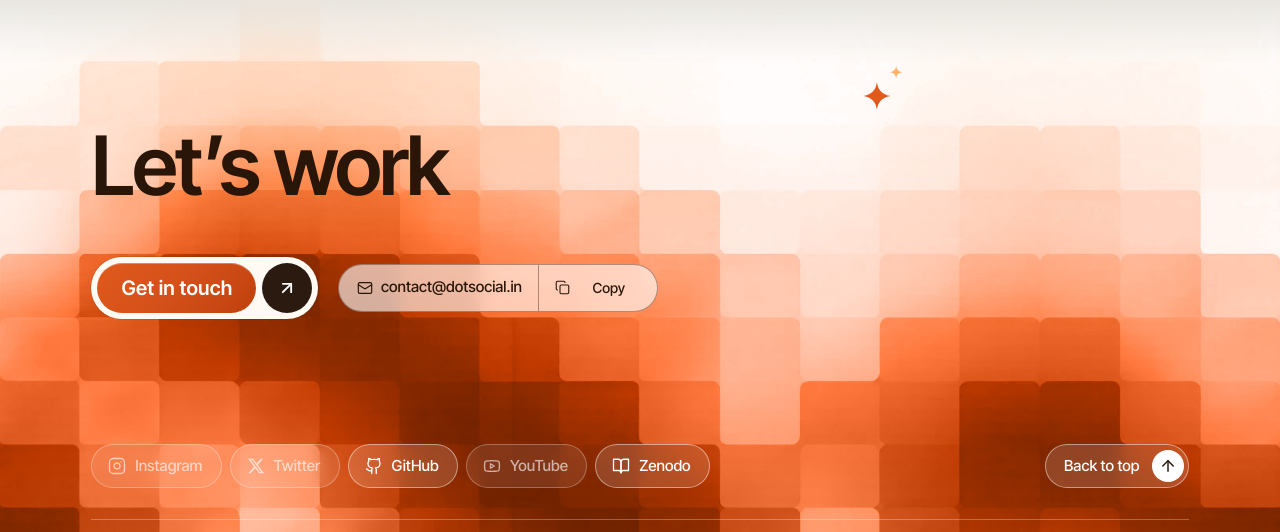
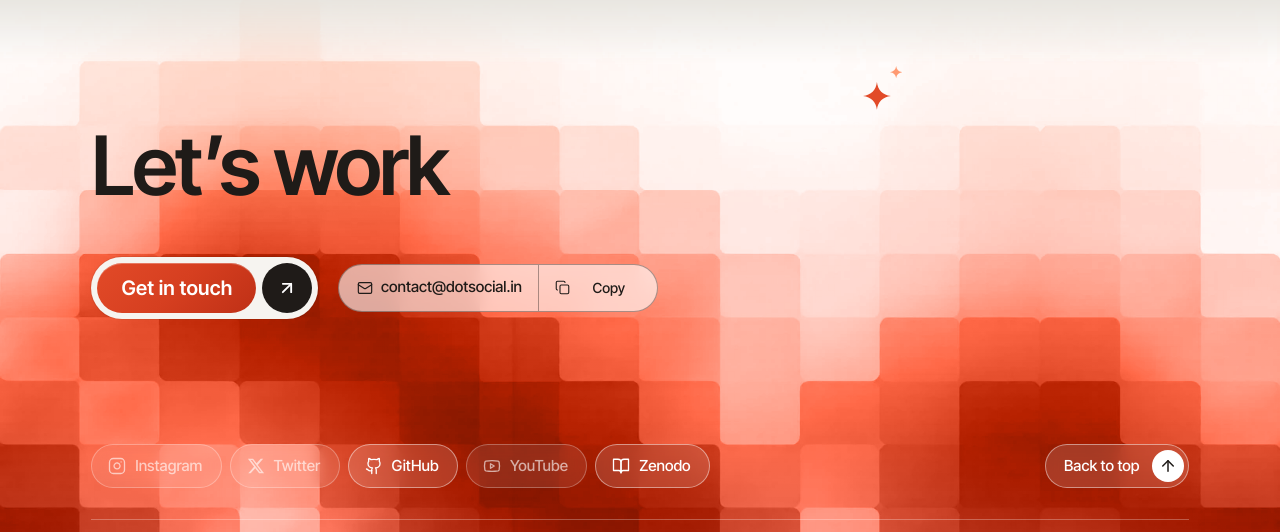
Before and after one commit to JiannnYangg/portfolio-site, a Next.js app: page / in a window 1280 px wide. Shown: the part 2850-3382 px from the top of the page. Built offline with nearby package versions, Linux system fonts and the light colour scheme; no server answers.

Commit message:
style(footer): match reference palette (vermilion + charcoal), remove brown tones

```diff
--- a/app/_layout/contact/index.module.css
+++ b/app/_layout/contact/index.module.css
@@ -8,8 +8,8 @@
  * the details. That layer is masked so its top edge fades into the paper, so
  * the footer and the section above it read as one surface.
  *
- * The picture itself is blue, so a gradient layer in the brand orange and
- * amber is blended over it (`mix-blend-mode: color`, see .bg::after). That
+ * The picture itself is blue, so a gradient layer in the brand orange is
+ * blended over it (`mix-blend-mode: color`, see .bg::after). That
  * keeps every tile's lightness and swaps only the hue and saturation, so the
  * footer matches the theme without a new image and the white text on the
  * lower part keeps its contrast.
@@ -23,47 +23,50 @@
  * the picture and uses dark ink; the bottom (.base) sits on the deep orange
  * part and switches to white text on translucent glass.
  *
+ * Palette (from the brand reference): vermilion orange #e24a28, neutral
+ * charcoal ink #1f1b18, soft grey-beige paper. No brown.
+ *
  * `--ft-cols` only sets the side gutters, so the text lines up with the rest
  * of the page at every breakpoint.
  */
 .root {
   --ft-cols: 8;
-  --ft-ink: #2a1608;
-  --ft-muted: rgb(42 22 8 / 72%);
-  --ft-line: rgb(42 22 8 / 38%);
-  --ft-hair: rgb(42 22 8 / 22%);
+  --ft-ink: #1f1b18;
+  --ft-muted: rgb(31 27 24 / 72%);
+  --ft-line: rgb(31 27 24 / 38%);
+  --ft-hair: rgb(31 27 24 / 22%);
   --ft-glass: rgb(255 255 255 / 62%);
   --ft-glass-hover: rgb(255 255 255 / 88%);
   --ft-ease: cubic-bezier(0.2, 0.8, 0.2, 1);
-  --ft-icon-bg: #2a1a10;
+  --ft-icon-bg: #1f1b18;
   --ft-icon-fg: #fff;
-  --ft-live: #f9a35a;
+  --ft-live: #f58a5a;
 
   /* Same colours as the hero CTA (header/index.jsx: CTA_SOLID, CTA_GRADIENT,
      CTA_DARK), so the footer and the landing page match exactly. */
-  --ft-cta-solid: #e05a1c;
+  --ft-cta-solid: #e24a28;
   --ft-cta-gradient: linear-gradient(
     135deg,
-    #e05a1c 0%,
-    #d4501a 50%,
-    #bf400c 100%
+    #e24a28 0%,
+    #d63f20 50%,
+    #bf3016 100%
   );
-  --ft-cta-dark: #2a1a10;
-  --ft-cta-ring: #fffaf3;
+  --ft-cta-dark: #1f1b18;
+  --ft-cta-ring: #f6f4f0;
 
   /* The "together!" pill: the CTA gradient, one notch darker so it holds its
      own against the orange picture. White on every stop is 4.5:1 or better. */
-  --ft-pill-solid: #c94d12;
+  --ft-pill-solid: #c63d1c;
   --ft-pill-gradient: linear-gradient(
     135deg,
-    #d9531a 0%,
-    #c94d12 48%,
-    #b3430c 100%
+    #d9452a 0%,
+    #c63d1c 48%,
+    #ad3217 100%
   );
 
-  /* The headline's ink: a near-black deep brown, the same family as the
-     pill's dark end, so the two halves of the phrase belong together. */
-  --ft-headline-ink: #2a1608;
+  /* The headline's ink: the same neutral charcoal as the rest of the page, so
+     the two halves of the phrase belong together. */
+  --ft-headline-ink: #1f1b18;
 
   position: relative;
   isolation: isolate;
@@ -93,19 +96,19 @@
 }
 
 /* Recolours the blue picture: hue and saturation come from this gradient (a
-   light amber, the brand orange, then deep orange at the very bottom),
-   lightness stays the picture's own. White stays white, so the faded top is
-   unchanged. */
+   light coral, the brand vermilion, then a deeper red-orange at the very
+   bottom), lightness stays the picture's own. White stays white, so the faded
+   top is unchanged. */
 .bg::after {
   content: '';
   position: absolute;
   inset: 0;
   background-image: linear-gradient(
     180deg,
-    #f5a25d 0%,
-    #ec6426 42%,
-    #d9531a 72%,
-    #b8420c 100%
+    #f59a6c 0%,
+    #e24a28 42%,
+    #d6401f 72%,
+    #b0301a 100%
   );
   mix-blend-mode: color;
   pointer-events: none;
@@ -213,7 +216,7 @@
     inset 0 0.03em 0 rgb(255 255 255 / 30%),
     inset 0 -0.05em 0.1em rgb(0 0 0 / 26%),
     0 0 0 0.055em var(--ft-cta-ring),
-    0 0.14em 0.45em rgb(150 60 10 / 42%);
+    0 0.14em 0.45em rgb(160 40 20 / 42%);
   color: #fff;
   font-weight: 800;
   font-style: italic;
@@ -292,7 +295,7 @@
   left: calc(100% + 0.36em);
   width: 0.15em;
   height: 0.15em;
-  color: #ffb36b;
+  color: #ff9a72;
 }
 
 .headline:hover .starBig {
@@ -316,7 +319,7 @@
   padding: 6px;
   border-radius: 999px;
   background-color: var(--ft-cta-ring);
-  box-shadow: 0 0 0 1px rgb(42 22 8 / 8%);
+  box-shadow: 0 0 0 1px rgb(31 27 24 / 8%);
   color: #fff;
   text-decoration: none;
   transition: transform 0.3s var(--ft-ease);
@@ -480,7 +483,7 @@
   --ft-glass: rgb(255 255 255 / 14%);
   --ft-glass-hover: rgb(255 255 255 / 30%);
   --ft-icon-bg: #fff;
-  --ft-icon-fg: #2a1a10;
+  --ft-icon-fg: #1f1b18;
   --ft-live: #5eea8a;
 
   display: flex;
@@ -717,10 +720,10 @@
   }
 
   .base {
-    --ft-line: rgb(42 22 8 / 38%);
-    --ft-hair: rgb(42 22 8 / 22%);
-    --ft-muted: rgb(42 22 8 / 72%);
-    --ft-icon-bg: #2a1a10;
+    --ft-line: rgb(31 27 24 / 38%);
+    --ft-hair: rgb(31 27 24 / 22%);
+    --ft-muted: rgb(31 27 24 / 72%);
+    --ft-icon-bg: #1f1b18;
     --ft-icon-fg: #fff;
 
     color: #000;
```
